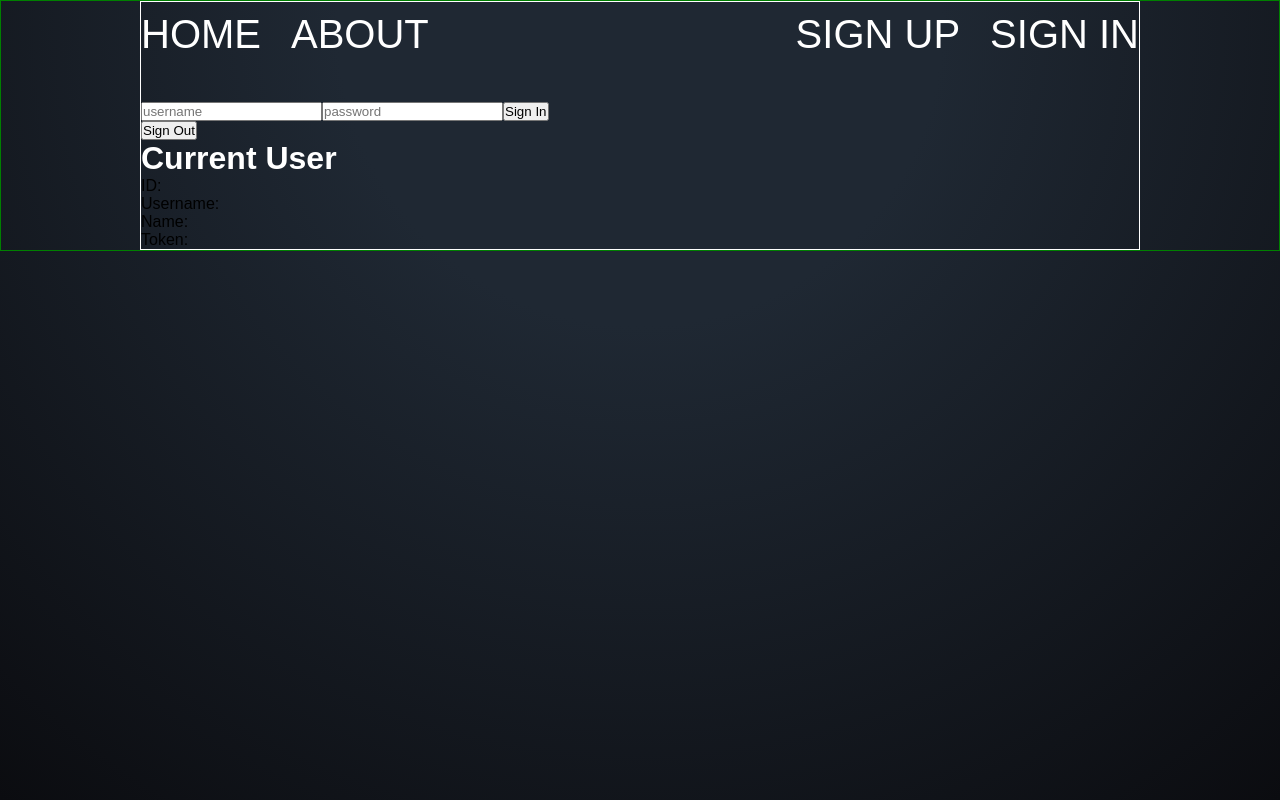
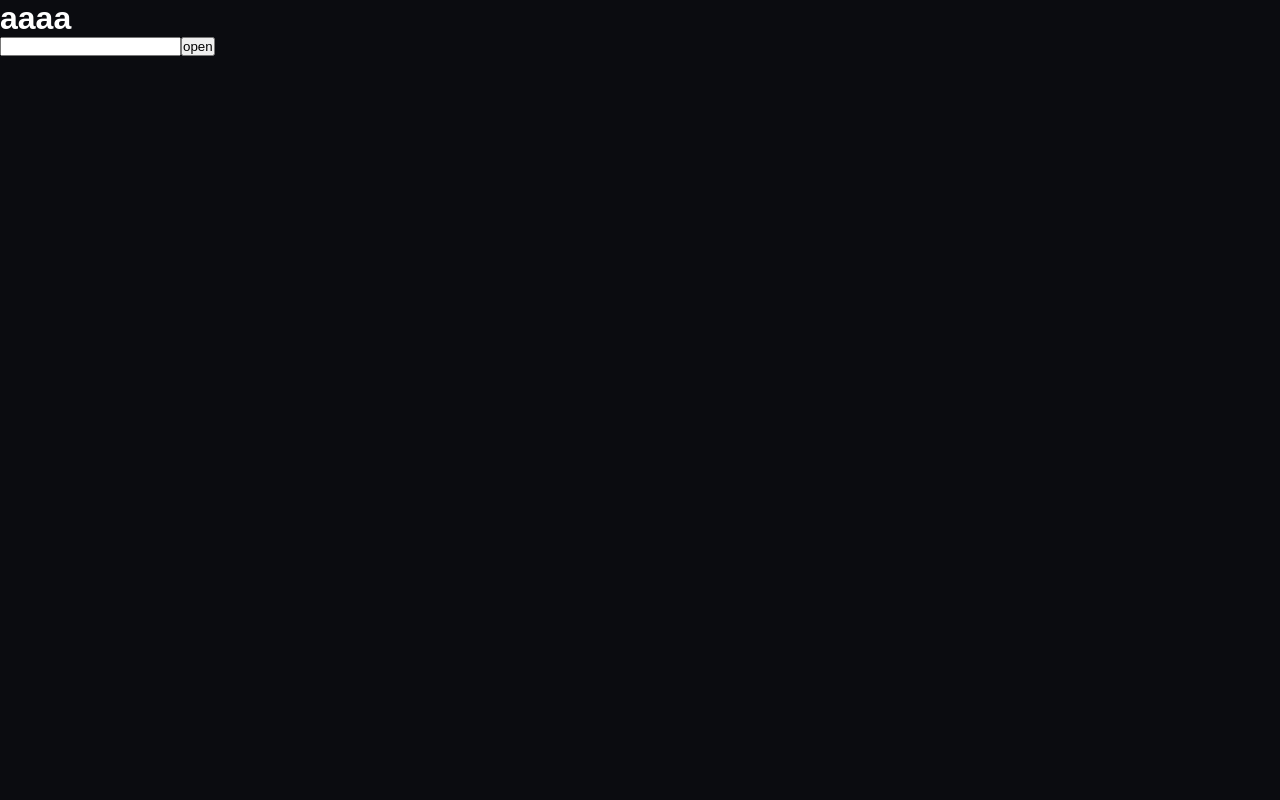
Before and after one commit to German-kos/Communion-Client, a React (Create React App) app in the folder client/: page / in a window 1280 px wide. Built offline with nearby package versions, Linux system fonts and the light colour scheme; a web font is replaced by a local one.

Commit message:
tests with modal

```diff
--- a/client/src/App.css
+++ b/client/src/App.css
@@ -7,10 +7,6 @@
 
 body {
   background: #0b0c10;
-}
-
-h1 {
-  color: #ffffff;
 }
 
 .gradient__bg {
--- a/client/src/App.tsx
+++ b/client/src/App.tsx
@@ -1,11 +1,39 @@
+import Backdrop from "components/backdrop/Backdrop";
+import Modal from "components/modal/Modal";
+import Navbar from "components/navbar/Navbar";
+import SignInDemo from "components/sign_in_demo/SignInDemo";
+import { useState } from "react";
+import { closeModal, openModal } from "redux/slices/ModalSlice";
+import store from "redux/store";
 import "./App.css";
 import Router from "./router/Router";
 
 function App() {
+  const [signInOpen, setSignInOpen] = useState<boolean>();
+
+  const closeSignIn = () => store.dispatch(closeModal());
+  store.subscribe(() => setSignInOpen(store.getState().rootReducer.modal.open));
+  {
+    /* <Router /> */
+  }
+  {
+    /* <Navbar /> */
+  }
   return (
-    <div className="gradient__bg">
-      <Router />
-    </div>
+    <>
+      <h1 style={{ color: "white" }}>aaaa</h1>
+      <input />
+      <button onClick={() => store.dispatch(openModal())}>open</button>
+      {signInOpen && (
+        <Modal
+          modalOpen={signInOpen}
+          handleClose={closeSignIn}
+          component={<SignInDemo />}
+        />
+      )}
+    </>
+    //     <div className="gradient__bg">
+    // </div>
   );
 }
 
--- a/client/src/components/backdrop/Backdrop.tsx
+++ b/client/src/components/backdrop/Backdrop.tsx
@@ -1,10 +1,10 @@
 import { motion } from "framer-motion";
-
+import "components/backdrop/backdrop.css";
 function Backdrop({ children, onClick }: any) {
   return (
     <motion.div
       className="backdrop"
-      onClick={onClick}
+      onClick={() => onClick()}
       initial={{ opacity: 0 }}
       animate={{ opacity: 1 }}
       exit={{ opacity: 0 }}
--- a/client/src/components/backdrop/backdrop.css
+++ b/client/src/components/backdrop/backdrop.css
@@ -1,10 +1,10 @@
 .backdrop {
-  postion: absolute;
+  position: absolute;
   top: 0;
   left: 0;
   height: 100%;
   width: 100%;
-  background: #000000e1;
+  background-color: #000000e1;
   display: flex;
   align-items: center;
   justify-content: center;
--- a/client/src/components/modal/Modal.tsx
+++ b/client/src/components/modal/Modal.tsx
@@ -1,5 +1,9 @@
 import { motion } from "framer-motion";
 import Backdrop from "components/backdrop/Backdrop";
+import { useState } from "react";
+import { IModal } from "interfaces/ModalInterface";
+import store from "redux/store";
+import "components/modal/modal.css";
 
 const dropIn = {
   hidden: {
@@ -7,12 +11,12 @@ const dropIn = {
     opacity: 0,
   },
   visible: {
-    y: 0,
+    y: "0",
     opacity: 1,
     transition: {
       duration: 0.1,
       type: "spring",
-      damping: 25,
+      damping: 20,
       stifness: 500,
     },
   },
@@ -22,9 +26,11 @@ const dropIn = {
   },
 };
 
-function Modal({ handleClose, text }: any) {
+// const [modalOpen, setModalOpen] = useState<boolean>();
+// store.subscribe(() => setModalOpen(store.getState().rootReducer.modal.open));
+function Modal({ handleClose, component }: any) {
   return (
-    <Backdrop onClick={handleClose}>
+    <Backdrop onClick={() => handleClose()}>
       <motion.div
         onClick={(e) => e.stopPropagation()}
         className="modal"
@@ -32,7 +38,9 @@ function Modal({ handleClose, text }: any) {
         initial="hidden"
         animate="visible"
         exit="exit"
-      ></motion.div>
+      >
+        {component}
+      </motion.div>
     </Backdrop>
   );
 }
--- a/client/src/components/modal/modal.css
+++ b/client/src/components/modal/modal.css
@@ -8,4 +8,5 @@
   display: flex;
   flex-direction: column;
   align-items: center;
+  background-color: white;
 }
--- a/client/src/components/navbar/Navbar.tsx
+++ b/client/src/components/navbar/Navbar.tsx
@@ -1,6 +1,19 @@
-import React from "react";
+import React, { useState } from "react";
 import "components/navbar/navbar.css";
+import store from "redux/store";
+import { closeModal, openModal } from "redux/slices/ModalSlice";
 function Navbar() {
+  const [signInOpen, setSignInOpen] = useState<boolean>();
+
+  store.subscribe(() => setSignInOpen(store.getState().rootReducer.modal.open));
+
+  const openSignIn = () => {
+    store.dispatch(openModal());
+  };
+  const closeSignIn = () => {
+    store.dispatch(closeModal());
+  };
+
   return (
     <div className="navbar">
       <div className="navbar-links">
@@ -10,7 +23,9 @@ function Navbar() {
         </div>
         <div className="navbar-links_right">
           <a>Sign Up</a>
-          <a>Sign In</a>
+          <a onClick={() => (signInOpen ? closeSignIn() : openSignIn())}>
+            Sign In
+          </a>
         </div>
       </div>
     </div>
--- a/client/src/components/navbar/navbar.css
+++ b/client/src/components/navbar/navbar.css
@@ -25,5 +25,5 @@
 .navbar-links_left a,
 .navbar-links_right a {
   text-transform: uppercase;
-  color: white;
+  color: green;
 }
--- a/client/src/components/sign_in_demo/SignInDemo.tsx
+++ b/client/src/components/sign_in_demo/SignInDemo.tsx
@@ -4,6 +4,7 @@ import { IUser } from "interfaces/UserInterface";
 import React, { useState } from "react";
 import { signIn, signOut } from "redux/slices/UserSlice";
 import store from "redux/store";
+import "components/sign_in_demo/signInDemo.css";
 
 function SignInDemo() {
   const [user, setUser] = useState<IUser>();
@@ -47,7 +48,7 @@ function SignInDemo() {
         <button type="submit">Sign In</button>
       </form>
       <button onClick={() => store.dispatch(signOut())}>Sign Out</button>
-      <div>
+      <div className="demo">
         <h1>Current User</h1>
         <p>ID: {user?.Id}</p>
         <p>Username: {user?.Username}</p>
--- a/client/src/components/sign_in_demo/signInDemo.css
+++ b/client/src/components/sign_in_demo/signInDemo.css
@@ -0,0 +1,3 @@
+.demo > p {
+  color: white;
+}
```
Also changed, not shown: client/src/layout/Layout.tsx (+7 -1 lines).
